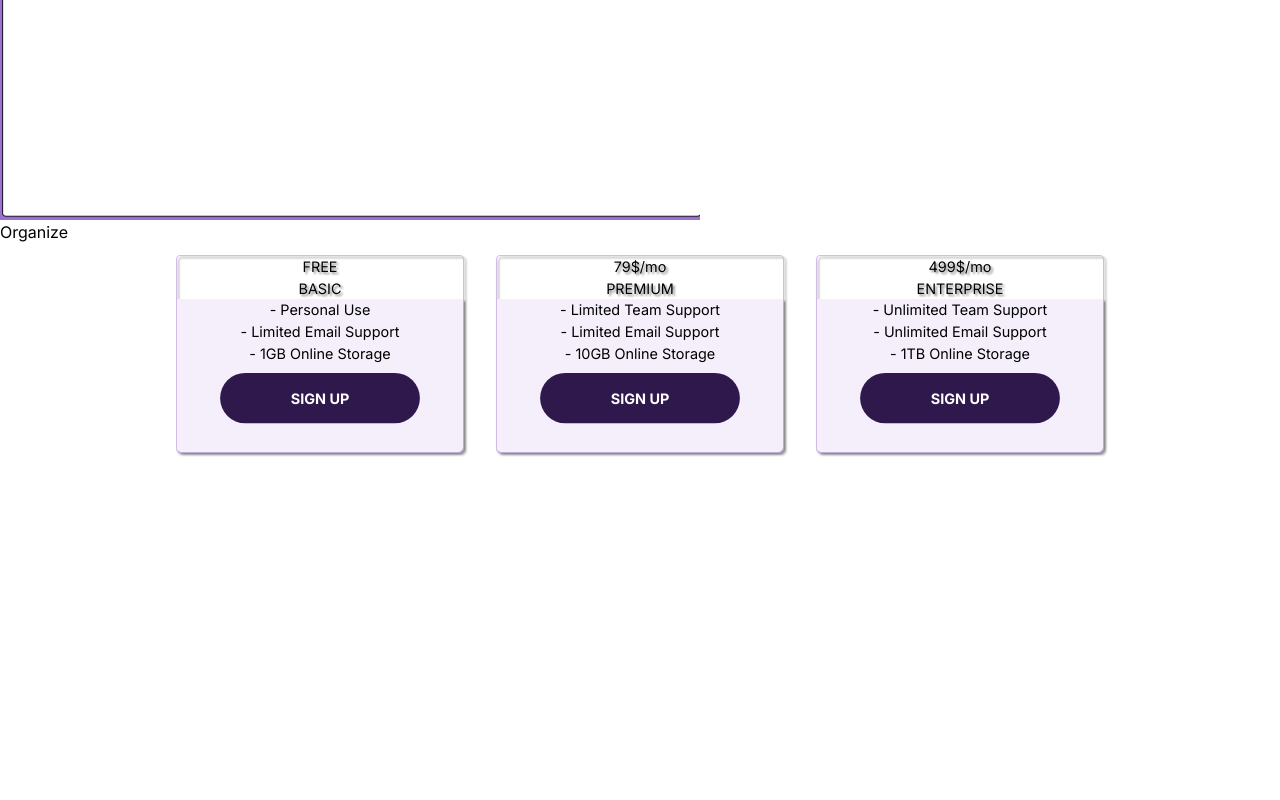
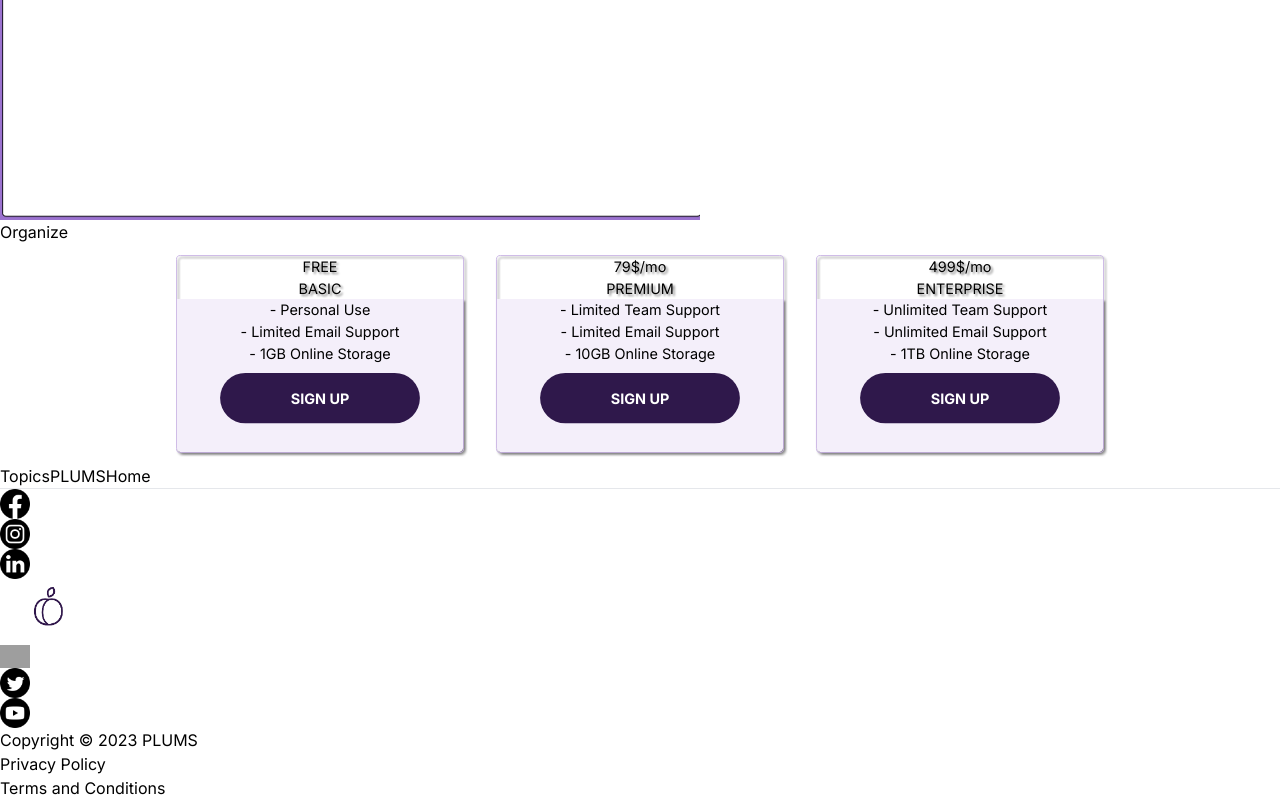
Before and after one commit to LilyHuang23/plums, a Next.js app: page / in a window 1280 px wide. Shown: the part 3030-3830 px from the top of the page. Before the commit the page ends 3494 px from the top, so only its background shows below. Built offline with nearby package versions, Linux system fonts and the light colour scheme; grey boxes are pictures that could not be loaded.

Commit message:
edit some links and change type

```diff
--- a/src/app/page.tsx
+++ b/src/app/page.tsx
@@ -15,7 +15,7 @@ export default function Home() {
       <Hero />
       <Feature />
       <Pricing />
-      {/* <Footer /> */}
+      <Footer />
     </main>
   )
 }
--- a/src/components/footer.tsx
+++ b/src/components/footer.tsx
@@ -18,9 +18,9 @@ const Footer = () => {
         <footer className="bg-amethyst p-5 justify-center">
             <div className="flex justify-center p-5 mx-2.5">
 
-            <Link href={"Topic"} className='mx-2.5'>Page</Link>
-            <Link href={"Home"} className='mx-2.5'>PLUMS</Link>
-            <Link href={"Setting"} className='mx-2.5'>Page</Link>
+            <Link href={"topics"} className='mx-2.5'>Topics</Link>
+            <Link href={"/"} className='mx-2.5'>PLUMS</Link>
+            <Link href={"home"} className='mx-2.5'>Home</Link>
 
             </div>
             <hr></hr>
--- a/src/components/hamburger.tsx
+++ b/src/components/hamburger.tsx
@@ -1,5 +1,7 @@
 import { Fade as Hamburger } from 'hamburger-react'
 import Link from 'next/link';
+
+
 
 // https://www.freecodecamp.org/news/dynamic-navigation-in-nextjs/
 
@@ -9,9 +11,9 @@ export default function HamburgerMenu() {
         <div>
             <Hamburger onToggle={toggled => {
                 if (toggled) {
-                    document.getElementById("menu").style.transform = "translate(-200px, 0px)";
+                    document.getElementById("menu")!.style.transform = "translate(-200px, 0px)";
                 } else {
-                    document.getElementById("menu").style.transform = "translate(400px, 0px)";
+                    document.getElementById("menu")!.style.transform = "translate(400px, 0px)";
                 }
                 }} />
 
--- a/src/components/header.tsx
+++ b/src/components/header.tsx
@@ -8,7 +8,7 @@ import HamburgerMenu from './hamburger';
 export default function Header() {
     return (
         <header className="header w-full h-16">
-            <Link rel="stylesheet" href="#"><Image className="logo" src={logo} alt='Logo' width={120} height={120} /></Link>
+            <Link rel="stylesheet" href="topics"><Image className="logo" src={logo} alt='Logo' width={120} height={120} /></Link>
             <h1 id='header_title'>PLUMS</h1>
             <HamburgerMenu />
 
```
Also changed, not shown: src/components/homePage/form.tsx (+9 -8 lines), firebase.json (added), 2 other files (tests, documents, lock files or other folders).
